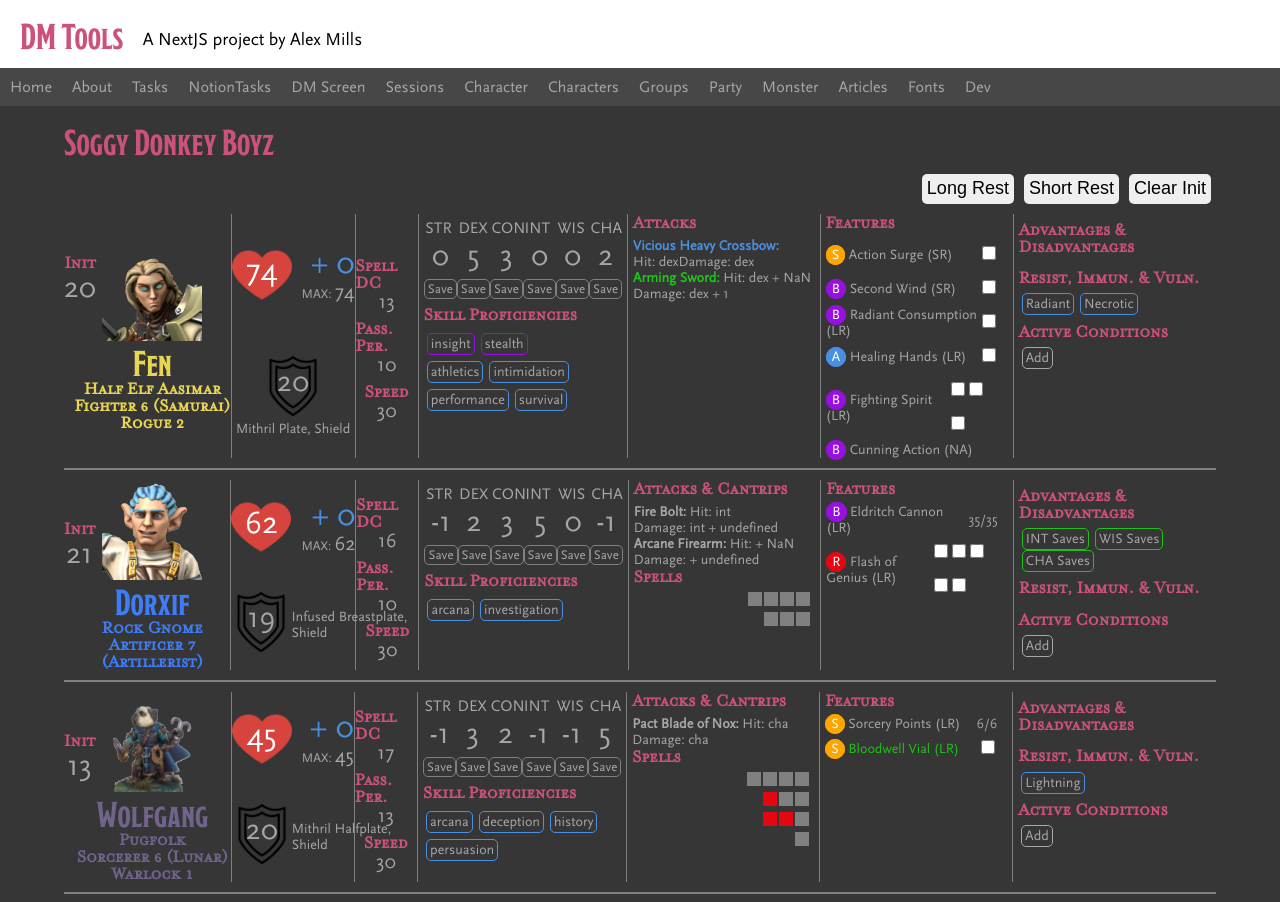
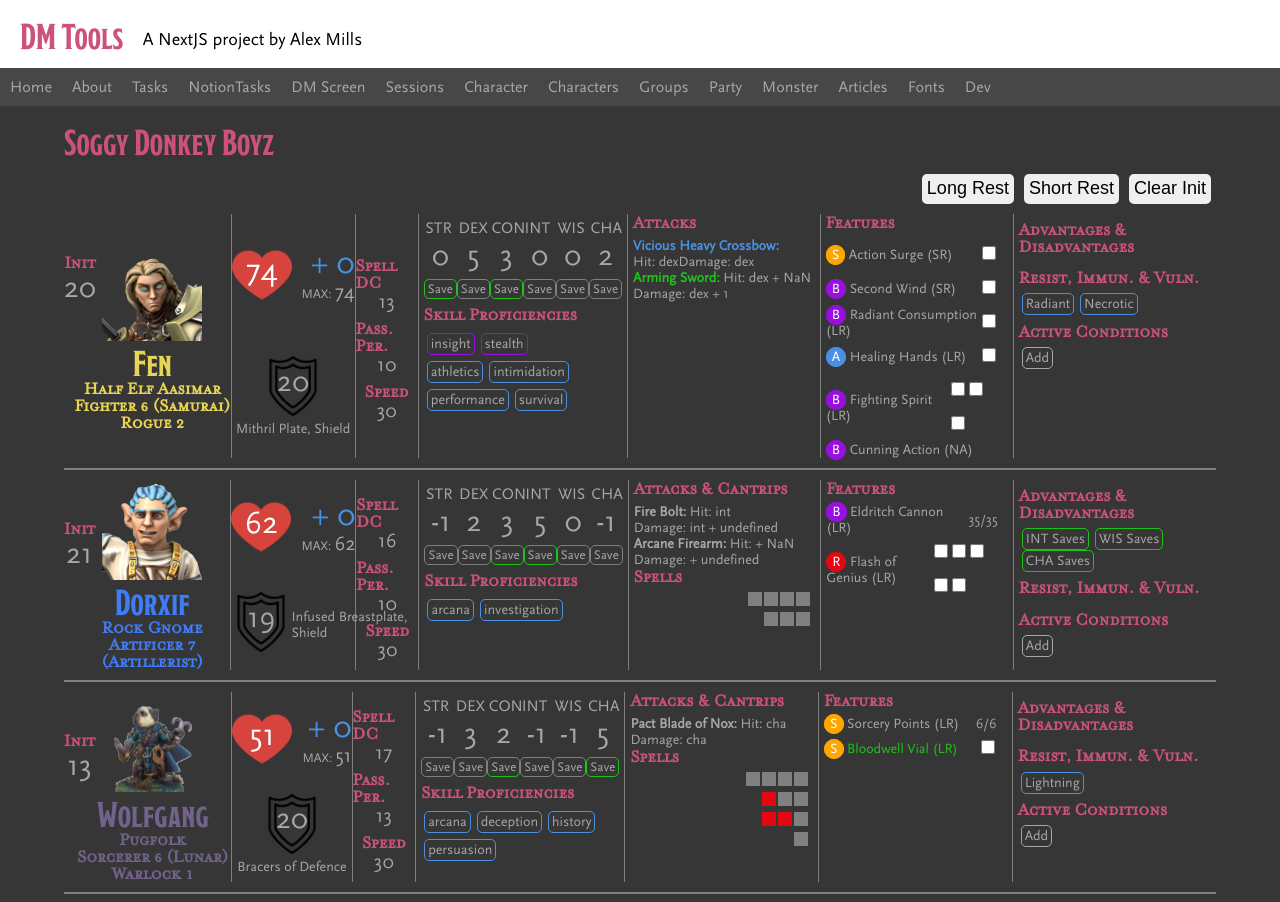
Before and after one commit to cardiacunicorn/dm-tools, a Next.js app: page /party in a window 1280 px wide. Shown: the top 902 px of the page. Built offline with nearby package versions, Linux system fonts and the light colour scheme; a web font is replaced by a local one.

Commit message:
save proficiencies

```diff
--- a/components/players/AttacksSection.tsx
+++ b/components/players/AttacksSection.tsx
@@ -7,7 +7,7 @@ const AttacksSection = ({ attacks }) => {
         <div className={styles.attacks_section}>
             <div className={styles.attacks}>
                 {attacks.map((attack) => {
-                    return <Attack attack={attack} />
+                    return <Attack key={attack.name} attack={attack} />
                 })}
             </div>
         </div>
--- a/components/players/AttributesSection.tsx
+++ b/components/players/AttributesSection.tsx
@@ -5,6 +5,8 @@ const AttributesSection = ({ attributes, proficiencies }) => {
     const expertSkills = Object.entries(proficiencies.skills).filter(([key, value]) => value > 1);
     const proficientSkills = Object.entries(proficiencies.skills).filter(([key, value]) => value == 1);
     const trainingSkills = Object.entries(proficiencies.skills).filter(([key, value]) => value == 0.5);
+
+    const saves = Object.entries(proficiencies.saves);
 
     return (
         <div className={styles.attributes}>
@@ -25,27 +27,30 @@ const AttributesSection = ({ attributes, proficiencies }) => {
                 <div className={styles.charisma}>{attributes.cha}</div>
             </div>
             <div className={styles.saves}>
-                <div className={styles.save}>Save</div>
-                <div className={styles.save}>Save</div>
-                <div className={styles.save}>Save</div>
-                <div className={styles.save}>Save</div>
-                <div className={styles.save}>Save</div>
-                <div className={styles.save}>Save</div>
+                {saves.map(([atr, prof]) => {
+                    let proficient;
+                    if (prof == 1) {
+                        proficient = styles.proficient
+                    }
+                    return (
+                        <div className={`${styles.save} ${proficient}`}>Save</div>
+                    )
+                })}
             </div>
             <h3>Skill Proficiencies</h3>
             <div className={styles.skill_list}>
                 {expertSkills.map(([skill, value]) => (
-                    <div className={styles.expert_skill}>{skill}</div>
+                    <div key={skill} className={styles.expert_skill}>{skill}</div>
                 ))}
             </div>
             <div className={styles.skill_list}>
                 {proficientSkills.map(([skill, value]) => (
-                    <div className={styles.proficient_skill}>{skill}</div>
+                    <div key={skill} className={styles.proficient_skill}>{skill}</div>
                 ))}
             </div>
             <div className={styles.skill_list}>
                 {trainingSkills.map(([skill, value]) => (
-                    <div className={styles.half_proficient_skill}>{skill}</div>
+                    <div key={skill} className={styles.half_proficient_skill}>{skill}</div>
                 ))}
             </div>
         </div>
--- a/components/players/Effects.tsx
+++ b/components/players/Effects.tsx
@@ -6,35 +6,35 @@ const Effects = ({ effects }) => {
     var advantage_list;
     if (effects.advantage.length > 0) {
         advantage_list = effects.advantage.map((element) => {
-            return <Tag name={element} symbol={'Advantage'} color={'green'} />
+            return <Tag key={element} name={element} symbol={'Advantage'} color={'green'} />
         })
     }
 
     var disadvantage_list;
     if (effects.disadvantage.length > 0) {
         disadvantage_list = effects.disadvantage.map((element) => {
-            return <Tag name={element} symbol={'Disadvantage'} color={'red'} />
+            return <Tag key={element} name={element} symbol={'Disadvantage'} color={'red'} />
         })
     }
 
     var resistance_list;
     if (effects.resistances.length > 0) {
         resistance_list = effects.resistances.map((element) => {
-            return <Tag name={element} symbol={'Resistance'} color={'blue'} />
+            return <Tag key={element} name={element} symbol={'Resistance'} color={'blue'} />
         })
     }
 
     var vulnerabilities_list;
     if (effects.vulnerabilities.length > 0) {
         vulnerabilities_list = effects.vulnerabilities.map((element) => {
-            return <Tag name={element} symbol={'Vulnerability'} color={'red'} />
+            return <Tag key={element} name={element} symbol={'Vulnerability'} color={'red'} />
         })
     }
 
     var immunities_list;
     if (effects.immunities.length > 0) {
         immunities_list = effects.immunities.map((element) => {
-            return <Tag name={element} symbol={'Immunity'} color={'green'} />
+            return <Tag key={element} name={element} symbol={'Immunity'} color={'green'} />
         })
     }
 
--- a/components/players/PlayerProfile.tsx
+++ b/components/players/PlayerProfile.tsx
@@ -14,7 +14,6 @@ export default function PlayerProfile({ ...props }: PlayerProfile) {
     var classesOutput = "";
     for (let i = 0; i < props.classes.length; i++) {
         classesOutput += props.classes[i].name + ' ' + props.classes[i].levels
-        console.log(props.classes.length)
         if (i+1 < props.classes.length) {
             classesOutput += ' / '
         } else if (props.classes[i].subclass) {
--- a/components/players/SpellLevel.tsx
+++ b/components/players/SpellLevel.tsx
@@ -12,9 +12,9 @@ export default function SpellLevelDisplay ({ spellLevel }) {
   for (let i = 1; i <= spellLevel.total; i++) {
     if (i <= spellLevel.used) {
       // checkboxes.push(<Checkbox id={spellLevel.level + '-' + i} value={true} />)
-      checkboxes.push(<SpellSlot id={spellLevel.level + '-' + i} type={spellLevel.level} value={true} />)
+      checkboxes.push(<SpellSlot key={spellLevel.level + '-' + i} id={spellLevel.level + '-' + i} type={spellLevel.level} value={true} />)
     } else {
-      checkboxes.push(<SpellSlot id={spellLevel.level + '-' + i} type={spellLevel.level} value={false} />)
+      checkboxes.push(<SpellSlot key={spellLevel.level + '-' + i} id={spellLevel.level + '-' + i} type={spellLevel.level} value={false} />)
     }
   }
 
--- a/components/players/SpellsSection.tsx
+++ b/components/players/SpellsSection.tsx
@@ -10,7 +10,7 @@ const SpellsSection = ({ spellcasting }) => {
             </div>
             <div className={styles.spell_levels}>
                 {spellcasting.slots.map((spellLevel) => {
-                    return <SpellLevelDisplay spellLevel={spellLevel} />
+                    return <SpellLevelDisplay key={spellLevel.level} spellLevel={spellLevel} />
                 })}
             </div>
         </div>
--- a/data/players/fen.tsx
+++ b/data/players/fen.tsx
@@ -59,7 +59,7 @@ export var Fen: Player =
             dex: 0,
             con: 1,
             int: 0,
-            wis: 1,
+            wis: 0,
             cha: 0
         },
         skills: {
--- a/data/players/funguy.tsx
+++ b/data/players/funguy.tsx
@@ -32,7 +32,7 @@ export var Funguy: Player =
     ac: {
         regular: 20,
         current: 20,
-        note: 'Natural Armor, Bracers'
+        note: 'Natural Armor, Shield'
     },
     attributes: {
         str: 1,
--- a/data/players/wolfgang.tsx
+++ b/data/players/wolfgang.tsx
@@ -27,15 +27,15 @@ export var Wolfgang: Player =
         current: 13
     },
     hp: {
-        current: 45,
-        current_max: 45,
-        regular_max: 45,
+        current: 51,
+        current_max: 51,
+        regular_max: 51,
         temp: 0
     },
     ac: {
         regular: 20,
         current: 20,
-        note: 'Mithril Halfplate, Shield'
+        note: 'Bracers of Defence'
     },
     attributes: {
         str: -1,
@@ -50,7 +50,7 @@ export var Wolfgang: Player =
             light: 1,
             medium: 1,
             heavy: 0,
-            shields: 1
+            shields: 0
         },
         tools: ['Dragonchess'],
         languages: ['Giant', 'Orc'],
--- a/styles/Players.module.scss
+++ b/styles/Players.module.scss
@@ -222,9 +222,13 @@
             font-size: small;
 
             .save {
-                border: 1px solid grey;
+                border: 1px solid $grey;
                 border-radius: 0.5rem;
                 padding: 0.2rem 0.3rem;
+
+                &.proficient {
+                    border: 1px solid $green;
+                }
             }
         }
 
@@ -236,7 +240,7 @@
 
             > * {
                 margin: 0.3rem;
-                border: 1px solid grey;
+                border: 1px solid $grey;
                 border-radius: 0.5rem;
                 padding: 0.2rem 0.3rem;
             }
```
